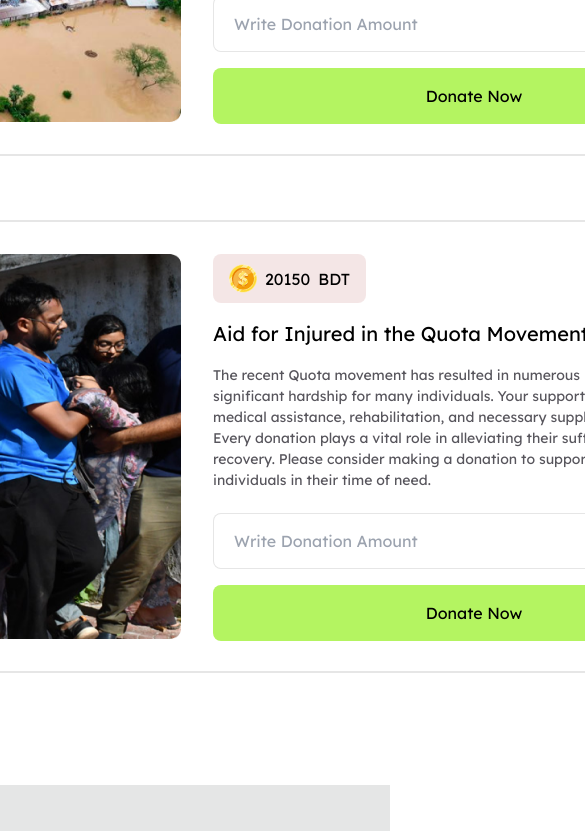
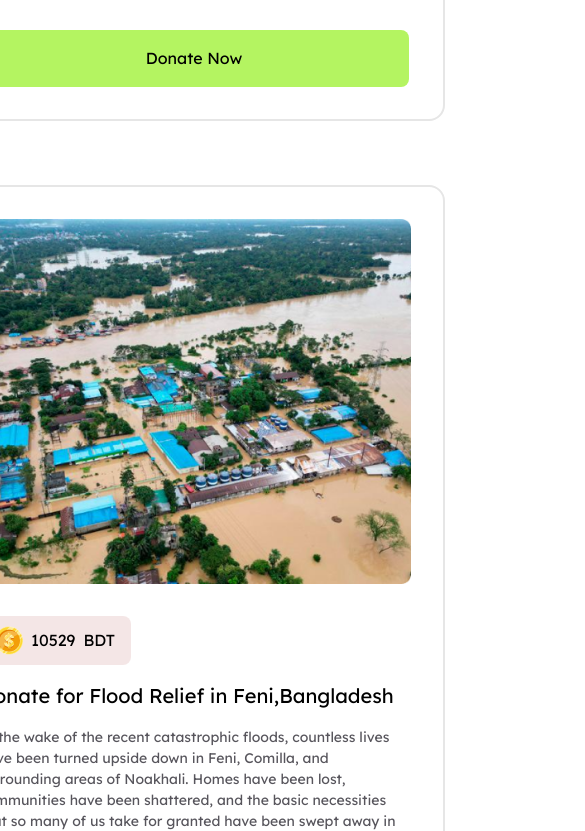
Before and after one commit to AshrafulPatHan/praktish, a website built with Vite: page index.html in a window 390 px wide. Shown: the part 1169-2000 px from the top of the page, 585 px wide, since content can reach past the window. Built offline with nearby package versions, Linux system fonts and the light colour scheme.

Commit message:
add mobile responcive code

```diff
--- /dev/null
+++ b/bloge.html
@@ -0,0 +1,11 @@
+<!DOCTYPE html>
+<html lang="en">
+<head>
+    <meta charset="UTF-8">
+    <meta name="viewport" content="width=device-width, initial-scale=1.0">
+    <title>Document</title>
+</head>
+<body>
+
+</body>
+</html>
--- a/index.html
+++ b/index.html
@@ -11,7 +11,7 @@
 </head>
 <body class="lexend-style">
     <header class="header-1">
-        <nav class="flex flex-row justify-between pt-12 pb-12 mx-32 items-center text-center">
+        <nav class="flex flex-row justify-between pt-12 pb-12 mx-32 items-center text-center" id="nav_bar">
             <div class="nav_titel" >
                 <a href="" class="nav_ti">Blog</a>
             </div>
--- /dev/null
+++ b/javascript/index.js
@@ -0,0 +1 @@
+// for coll javascript write:--> node javascript
--- a/style/style.css
+++ b/style/style.css
@@ -1,3 +1,6 @@
+
+/* ----------------------- mobile responcibe worke in 530:600 -------------------------------- */
+
 @tailwind base;
 @tailwind components;
 @tailwind utilities;
@@ -168,3 +171,123 @@
     background: rgb(180, 244, 97);
     margin-top: 1rem;
 }
+
+@media screen and (max-width: 600px){
+
+*{
+    margin: 0px;
+    padding: 0px;
+}
+
+/* nav bar */
+.header-1{
+margin: 0px;
+padding: 0px;
+}
+
+#nav_bar{
+    display: flex;
+    flex-direction: column;
+    align-items: center;
+    gap: 1rem;
+}
+
+
+/* Button */
+
+
+
+
+
+/* ------------------------ main section ----------------------------------- */
+
+.main-card-sec {
+    display: flex;
+    flex-direction: column;
+    gap: 2rem;
+    width: 500px;
+    height: auto;
+    border: 2px solid rgba(17, 17, 17, 0.1);
+    border-radius: 1rem;
+    margin: 2rem;
+    padding: 2rem;
+    }
+    .main-img {
+    width: auto;
+    height: auto;
+    }
+    .main-div-1 {
+    display: flex;
+    flex-direction: column;
+    align-items: flex-start;
+
+
+
+    }
+    .main-div-2 {
+    display: flex;
+    flex-direction: row;
+    align-items: center;
+    gap: 8px;
+    background-color: rgba(241, 222, 222, 0.76);
+    padding: 10px 16px 10px 16px;
+    border-radius: 8px;
+    }
+    .main-icon-coin{
+    width: auto;
+    height: auto;
+    }
+    .main-had-tag {
+        font-size: 20px;
+        font-weight: 700px;
+    margin-top: 1rem;
+
+
+    }
+
+    .main-class-pra {
+        font-size: 14px;
+        font-weight: 300px;
+        color: rgb(87, 85, 92);
+        margin-top: 1rem;
+    }
+
+    .main-input-sec {
+        width: 430px;
+        height: 56px;
+        padding: 20px;
+        box-sizing: border-box;
+    border: 1px solid rgba(17, 17, 17, 0.1);
+    border-radius: 8px;
+    background: rgb(255, 255, 255);
+    margin-top: 22px;
+    }
+
+    #main-input-btn-1{
+        width: 430px;
+        height: 57px;
+        padding: 16px 32px 16px 32px;
+        border-radius: 8px;
+        background: rgb(180, 244, 97);
+        margin-top: 33px;
+    }
+    #main-input-btn-2{
+        width: 430px;
+        height: 57px;
+        padding: 16px 32px 16px 32px;
+        border-radius: 8px;
+        background: rgb(180, 244, 97);
+        margin-top: 1rem;
+    }
+    #main-input-btn-3{
+        width: 430px;
+        height: 57px;
+        padding: 16px 32px 16px 32px;
+        border-radius: 8px;
+        background: rgb(180, 244, 97);
+        margin-top: 1rem;
+    }
+
+
+
+}
```
